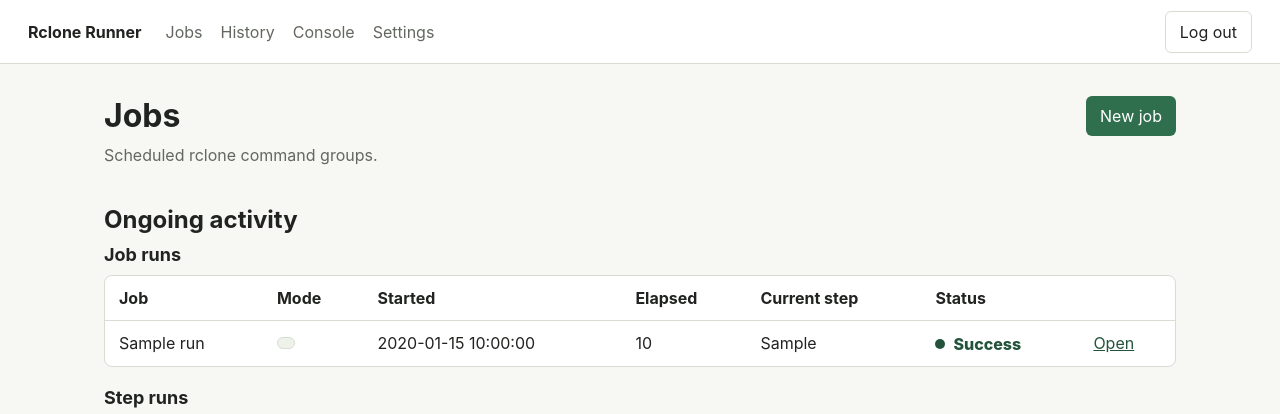
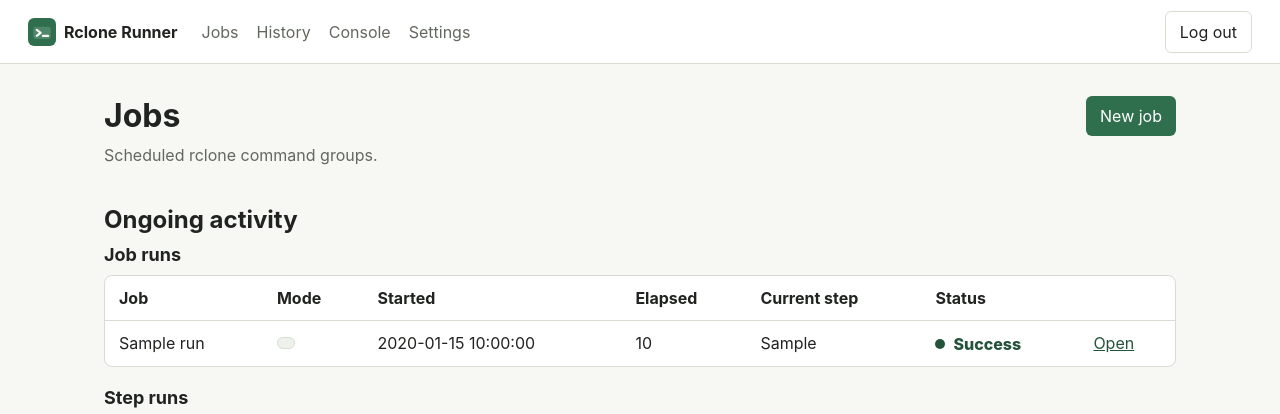
Before and after one commit to Tiaxi/rclone-runner, a Python web app: template app/templates/jobs.html in a window 1280 px wide. Shown: the top 414 px of the page. Run offline with Jinja, Linux system fonts and the light colour scheme; the template is opened without the code that fills it: most values are stand-ins (such as "Sample title", 1, 10 or a date in 2020).

Commit message:
feat: add app favicon

```diff
--- a/app/static/styles.css
+++ b/app/static/styles.css
@@ -36,9 +36,18 @@ a {
 }
 
 .brand {
+  align-items: center;
   color: var(--text);
+  display: inline-flex;
+  gap: 8px;
   font-weight: 700;
   text-decoration: none;
+}
+
+.brand-mark {
+  display: block;
+  height: 28px;
+  width: 28px;
 }
 
 .topbar nav {
--- a/app/templates/base.html
+++ b/app/templates/base.html
@@ -4,11 +4,15 @@
     <meta charset="utf-8">
     <meta name="viewport" content="width=device-width, initial-scale=1">
     <title>{% block title %}Rclone Runner{% endblock %}</title>
+    <link rel="icon" href="/static/favicon.svg" type="image/svg+xml">
     <link rel="stylesheet" href="/static/styles.css">
   </head>
   <body>
     <header class="topbar">
-      <a class="brand" href="/jobs">Rclone Runner</a>
+      <a class="brand" href="/jobs">
+        <img class="brand-mark" src="/static/favicon.svg" alt="" aria-hidden="true">
+        <span>Rclone Runner</span>
+      </a>
       <nav>
         <a href="/jobs">Jobs</a>
         <a href="/runs">History</a>
```
Also changed, not shown: tests/test_job_preview.py (+7 -0 lines), app/static/favicon.svg (added).
